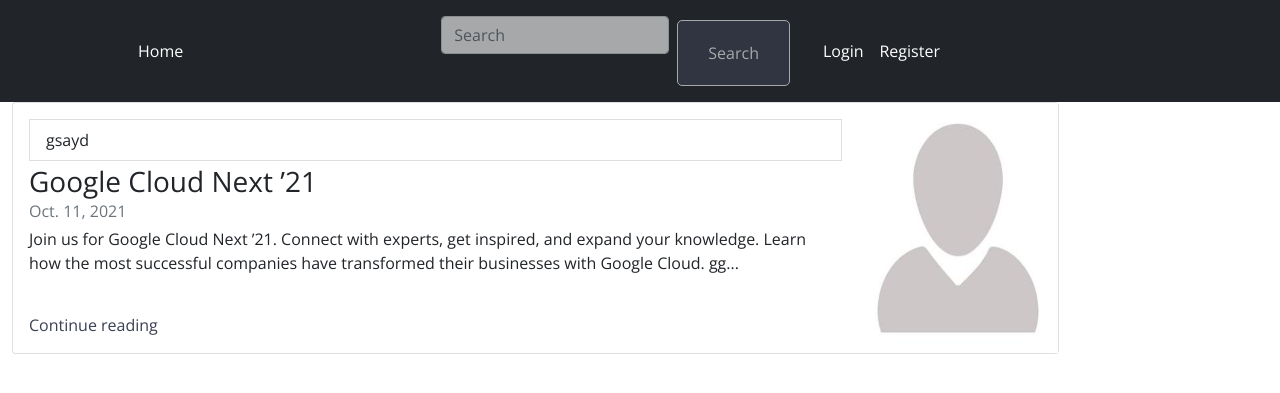
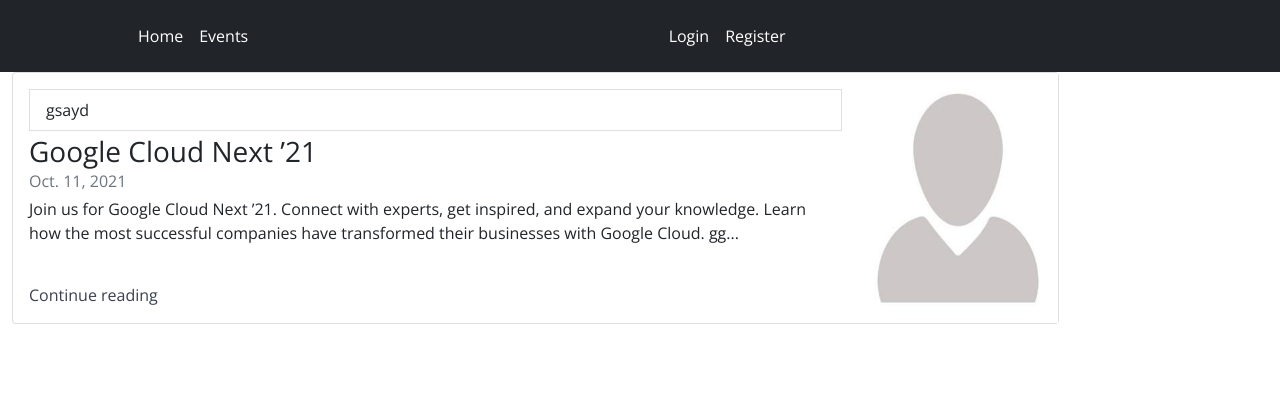
Before and after one commit to prashantsagar73/GSAYD, a Django app: page /events/ in a window 1280 px wide. Shown: the top 393 px of the page. Run offline with Django 3.2, Linux system fonts and the light colour scheme; data comes from the database, SQL or seed files in the repository; some libraries are stand-ins or nearby versions.

Commit message:
bugs fixed in events urls

```diff
--- a/events/templates/events/confirm_delete.html
+++ b/events/templates/events/confirm_delete.html
@@ -1,4 +1,4 @@
-{% extends "home/base.html" %}
+{% extends "base.html" %}
 {% block title %} Delete_Post {% endblock title %}
 {% block content %}
 
--- a/events/templates/events/events_details.html
+++ b/events/templates/events/events_details.html
@@ -1,4 +1,4 @@
-{% extends "home/base.html" %}
+{% extends "base.html" %}
 {% block content %}
 
  <div class="row featurette my-3">
--- a/events/templates/events/events_forms.html
+++ b/events/templates/events/events_forms.html
@@ -1,4 +1,4 @@
-{% extends "home/base.html" %}
+{% extends "base.html" %}
 {% load crispy_forms_tags %}
 {% block title %} Post {% endblock title %}
 {% block content %}
--- a/events/templates/events/events_home.html
+++ b/events/templates/events/events_home.html
@@ -1,4 +1,4 @@
-{% extends "home/base.html" %}
+{% extends "base.html" %}
 {% load crispy_forms_tags %}
 {% block title %} Events {% endblock title %}
 {% block content %}
--- a/events/templates/events/events_update.html
+++ b/events/templates/events/events_update.html
@@ -1,4 +1,4 @@
-{% extends "home/base.html" %}
+{% extends "base.html" %}
 {% load crispy_forms_tags %}
 {% block title %} Post {% endblock title %}
 {% block content %}
--- a/events/templates/events/users_events.html
+++ b/events/templates/events/users_events.html
@@ -1,5 +1,4 @@
-
-{% extends "home/base.html" %}
+{% extends "base.html" %}
 {% block title %} User_posts {% endblock title %}
 {% block content %}
  <h1 class='mb-3'> Posts by {{ view.kwargs.username}} ({{ page_obj.paginator.count }}) </h1>
--- a/events/urls.py
+++ b/events/urls.py
@@ -9,5 +9,5 @@ urlpatterns= [
     path('events/<int:pk>/', PostDetailView.as_view(), name ="events_detail"),
     path('events/<int:pk>/update/', PostUpdateView.as_view(), name ="events_update"),
     path('events/<int:pk>/delete/', PostDeleteView.as_view(), name ="events_delete"),
-    path('events/new/', PostCreateView.as_view(), name ="events_create"),
+    path('events/new/', PostCreateView.as_view()),
 ]
--- a/gsayd/urls.py
+++ b/gsayd/urls.py
@@ -26,8 +26,8 @@ urlpatterns = [
     path('profile/', user_views.profile,name='profile'),
     path('login/', auth_views.LoginView.as_view(template_name='users/login.html'), name='login'),
     path('logout/', auth_views.LogoutView.as_view(template_name='users/logout.html'), name='logout'),
-    path('',include('home.urls')),
-    path('events/',include('events.urls')),
+    path('',include('home.urls'), name='Home'),
+    path('events/',include('events.urls'), name="event_home"),
 
 ]
 
--- a/home/templates/home/home.html
+++ b/home/templates/home/home.html
@@ -1,4 +1,4 @@
-{% extends "home/base.html" %}
+{% extends "base.html" %}
 {% block title %} home {% endblock title %}
 {% load static %}
 
--- a/home/templates/home/base.html
+++ b/templates/base.html
@@ -27,13 +27,13 @@
 
         <ul class="nav col-12 col-lg-auto me-lg-auto mb-2 justify-content-center mb-md-0">
           <li><a href="{% url 'Home' %}" class="nav-link px-2 text-white">Home</a></li>
-          {% comment %} <li><a href="{% url 'Blog_about' %}" class="nav-link px-2 text-white">About</a></li> {% endcomment %}
+          <li><a href="{% url 'events_home' %}" class="nav-link px-2 text-white">Events</a></li>
         </ul>
 
-        <form class="d-flex">
+        {% comment %} <form class="d-flex">
         <input class="form-control me-2" type="search" placeholder="Search" aria-label="Search">
         <button class="btn btn-outline-success" type="submit">Search</button>
-      </form>
+      </form> {% endcomment %}
         <ul class="nav col-12 col-lg-auto me-lg-auto mb-2 justify-content-center mb-md-0">
           {% if user.is_authenticated %}
             <li><a href="{% url 'logout' %}" class="nav-link px-2 text-white">Logout</a></li>
```
